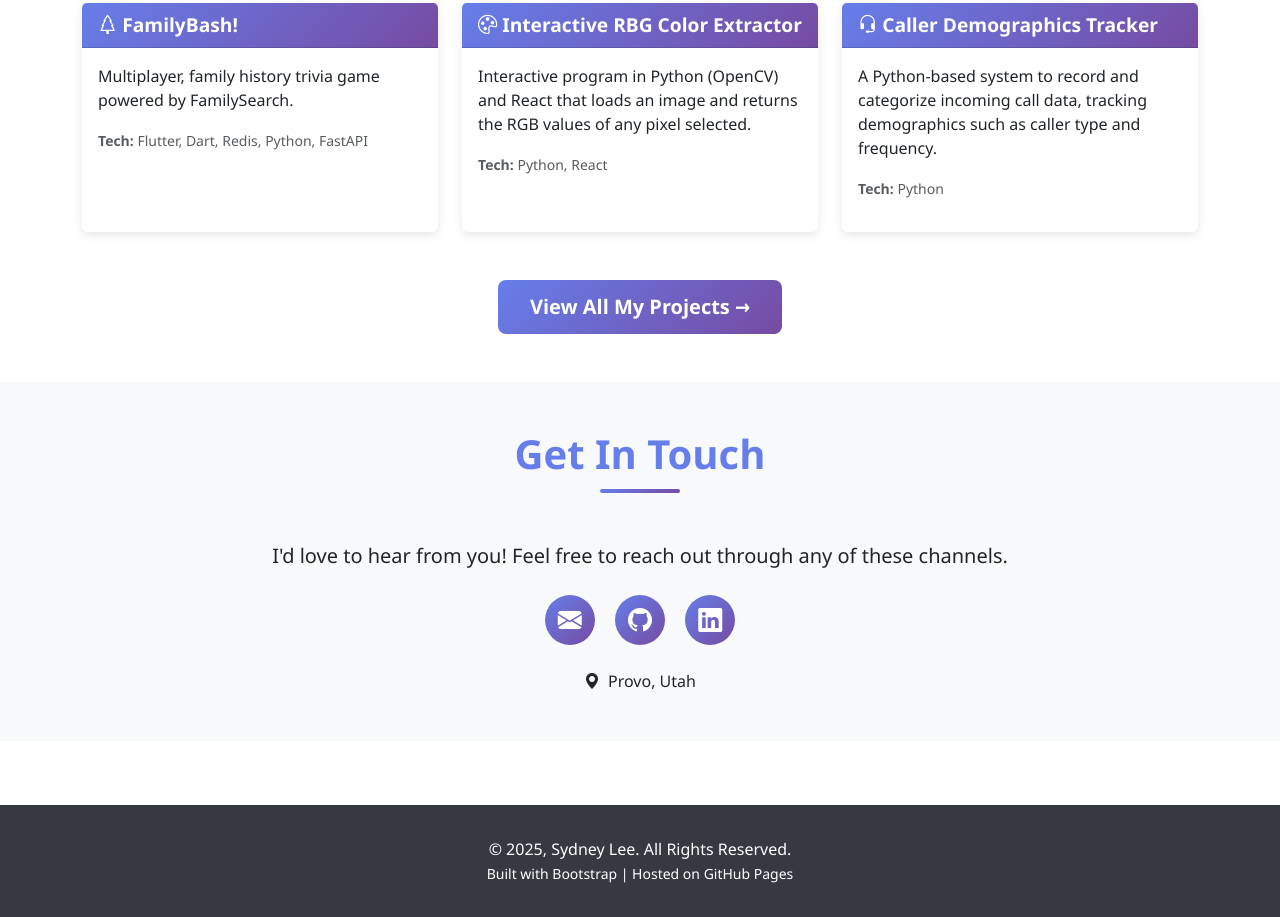
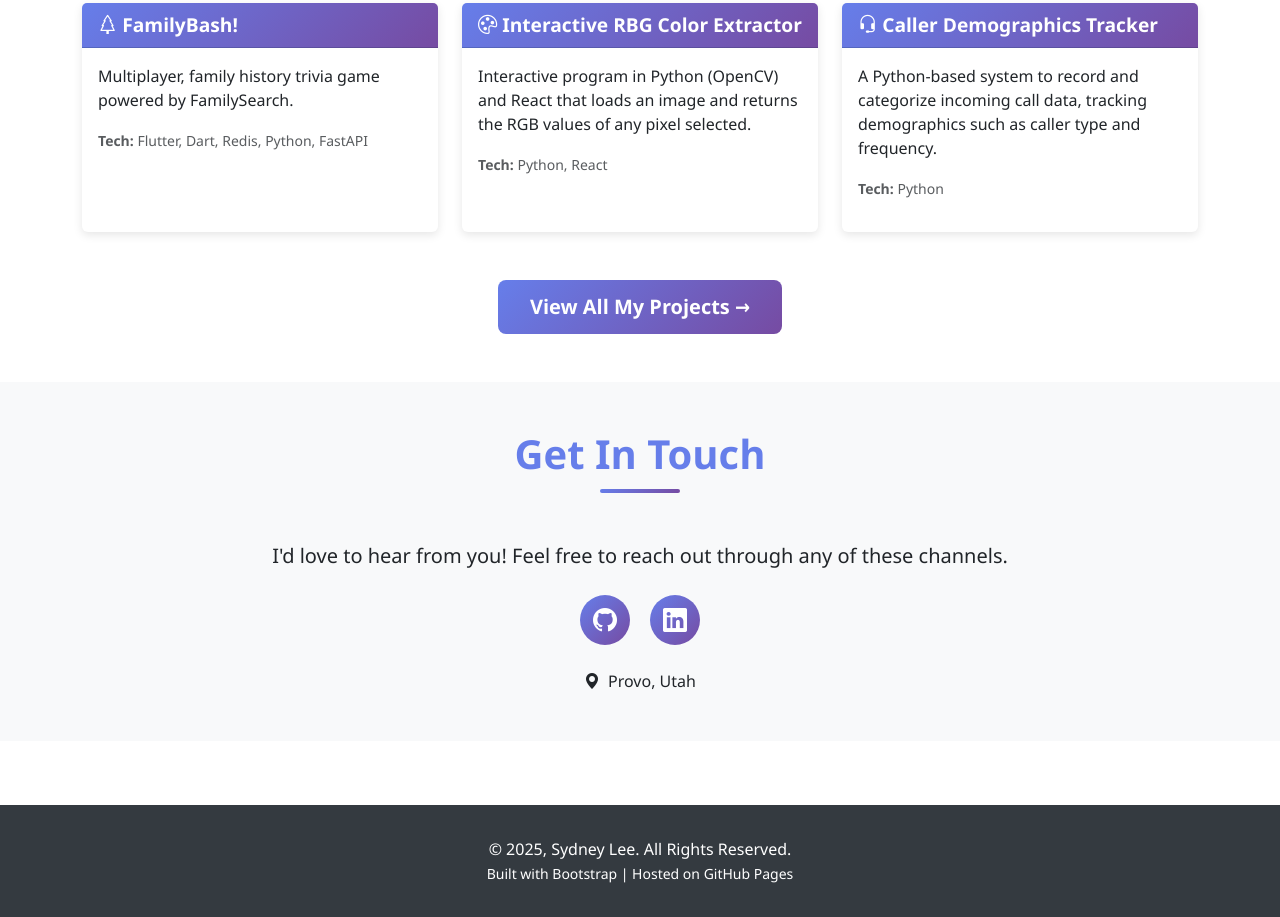
Before and after one commit to leesyd01/leesyd01.github.io, a plain HTML site: page index.html in a window 1280 px wide. Shown: the part 3112-4029 px from the top of the page. Drawn offline with nearby package versions, Linux system fonts and the light colour scheme.

Commit message:
removed email contact info

```diff
--- a/index.html
+++ b/index.html
@@ -367,7 +367,7 @@
             <p class="lead mb-4">I'd love to hear from you! Feel free to reach out through any of these channels.</p>
 
             <div class="social-links mb-4">
-                <a href="leesyd01@byu.edu" title="Email"><i class="bi bi-envelope-fill"></i></a>
+                <!-- <a href="leesyd01@byu.edu" title="Email"><i class="bi bi-envelope-fill"></i></a> -->
                 <a href="https://github.com/leesyd01" target="_blank" title="GitHub"><i class="bi bi-github"></i></a>
                 <a href="https://linkedin.com/in/sydneylee4" target="_blank" title="LinkedIn"><i class="bi bi-linkedin"></i></a>
             </div>
```
